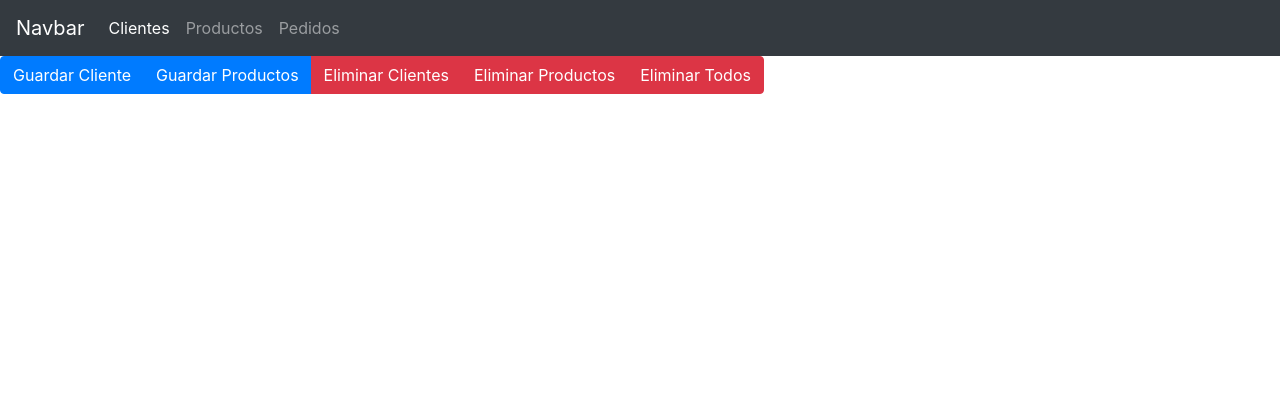
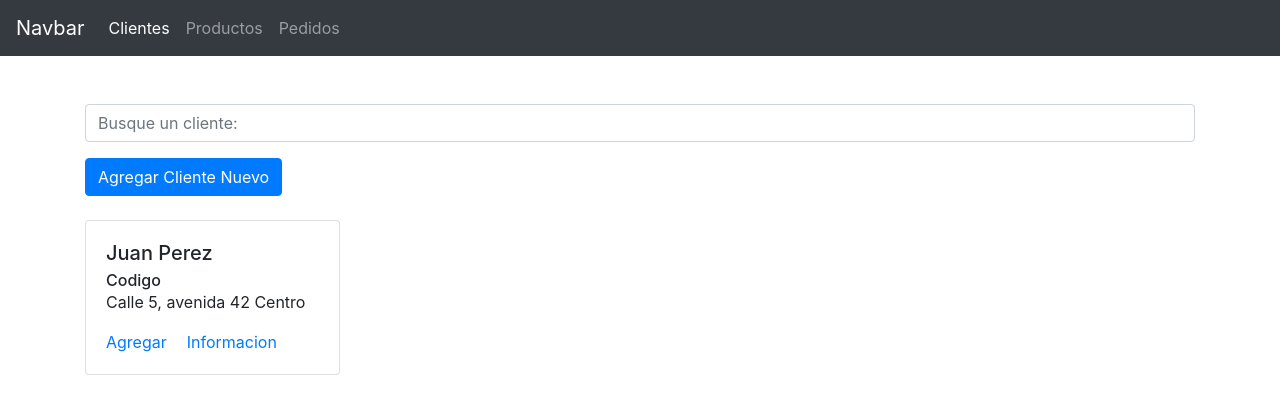
Before and after one commit to andres990127/Pedidos, an Angular app: page / in a window 1280 px wide. Shown: the top 414 px of the page. Built offline with nearby package versions, Linux system fonts and the light colour scheme.

Commit message:
Version Maquetar proyecto

```diff
--- /dev/null
+++ b/src/app/agregar-clientes/agregar-clientes.component.html
@@ -0,0 +1,21 @@
+<div class="container">
+    <form action="">
+        <div class="form-group">
+            <label for="">Nombre</label>
+            <input type="text"  class="form-control">
+        </div>
+
+        <div class="form-group">
+            <label for="">Apellido</label>
+            <input type="text"  class="form-control">
+        </div>
+
+        <div class="form-group">
+            <label for="">Dirección</label>
+            <textarea cols="30" rows="5" class="form-control"></textarea>
+        </div>
+
+        <button class="btn btn-primary">Agregar Cliente</button>
+    </form>
+
+</div>
--- /dev/null
+++ b/src/app/agregar-clientes/agregar-clientes.component.ts
@@ -0,0 +1,15 @@
+import { Component, OnInit } from '@angular/core';
+
+@Component({
+  selector: 'app-agregar-clientes',
+  templateUrl: './agregar-clientes.component.html',
+  styleUrls: ['./agregar-clientes.component.scss']
+})
+export class AgregarClientesComponent implements OnInit {
+
+  constructor() { }
+
+  ngOnInit() {
+  }
+
+}
--- a/src/app/app.module.ts
+++ b/src/app/app.module.ts
@@ -7,6 +7,8 @@ import { EncabezadoComponent } from './encabezado/encabezado.component';
 import { ClientesComponent } from './clientes/clientes.component';
 import { ProductosComponent } from './productos/productos.component';
 import { PedidosComponent } from './pedidos/pedidos.component';
+import { HomeComponent } from './home/home.component';
+import { AgregarClientesComponent } from './agregar-clientes/agregar-clientes.component';
 
 @NgModule({
   declarations: [
@@ -14,7 +16,9 @@ import { PedidosComponent } from './pedidos/pedidos.component';
     EncabezadoComponent,
     ClientesComponent,
     ProductosComponent,
-    PedidosComponent
+    PedidosComponent,
+    HomeComponent,
+    AgregarClientesComponent
   ],
   imports: [
     BrowserModule,
--- /dev/null
+++ b/src/app/home/home.component.html
@@ -0,0 +1,22 @@
+<div class="container mt-5">
+
+    <form action="" class="form-group">
+        <input type="text" class="form-control" placeholder="Busque un cliente: ">
+    </form>
+
+    <button routerLink="/agregar-Clientes" class="btn btn-primary"> Agregar Cliente Nuevo</button>
+
+    <div class="row mt-4">
+        <div class="col-sm-3">
+            <div class="card">
+                <div class="card-body">
+                  <h5 class="card-title">Juan Perez</h5>
+                  <h6 class="card-subtitle">Codigo</h6>
+                  <p class="card-text">Calle 5, avenida 42 Centro</p>
+                  <a href="#" class="card-link">Agregar</a>
+                  <a href="#" class="card-link">Informacion</a>
+                </div>
+              </div>
+        </div>
+    </div>
+</div>
--- /dev/null
+++ b/src/app/home/home.component.ts
@@ -0,0 +1,15 @@
+import { Component, OnInit } from '@angular/core';
+
+@Component({
+  selector: 'app-home',
+  templateUrl: './home.component.html',
+  styleUrls: ['./home.component.scss']
+})
+export class HomeComponent implements OnInit {
+
+  constructor() { }
+
+  ngOnInit() {
+  }
+
+}
```
Also changed, not shown: src/app/app-routing.module.ts (+6 -1 lines), src/app/agregar-clientes/agregar-clientes.component.scss (added), src/app/home/home.component.scss (added), 2 other files (tests, documents, lock files or other folders).
